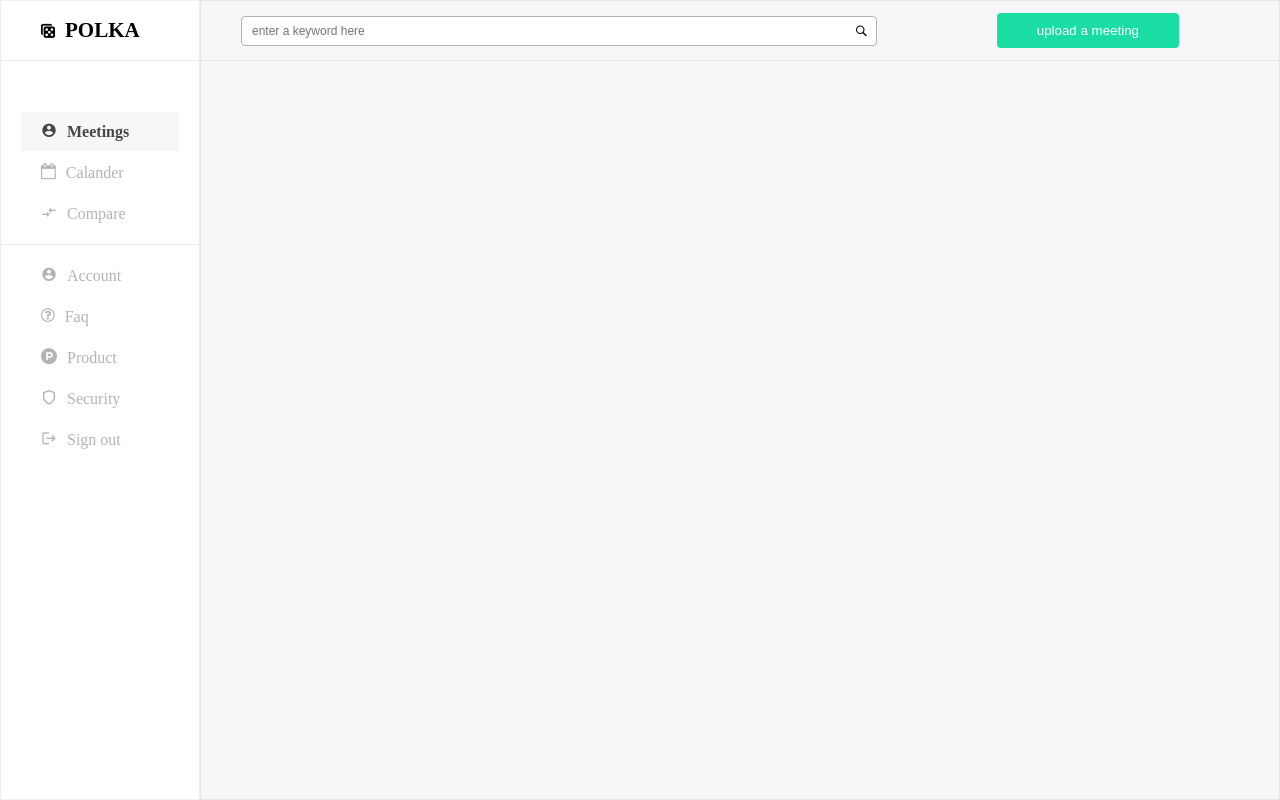
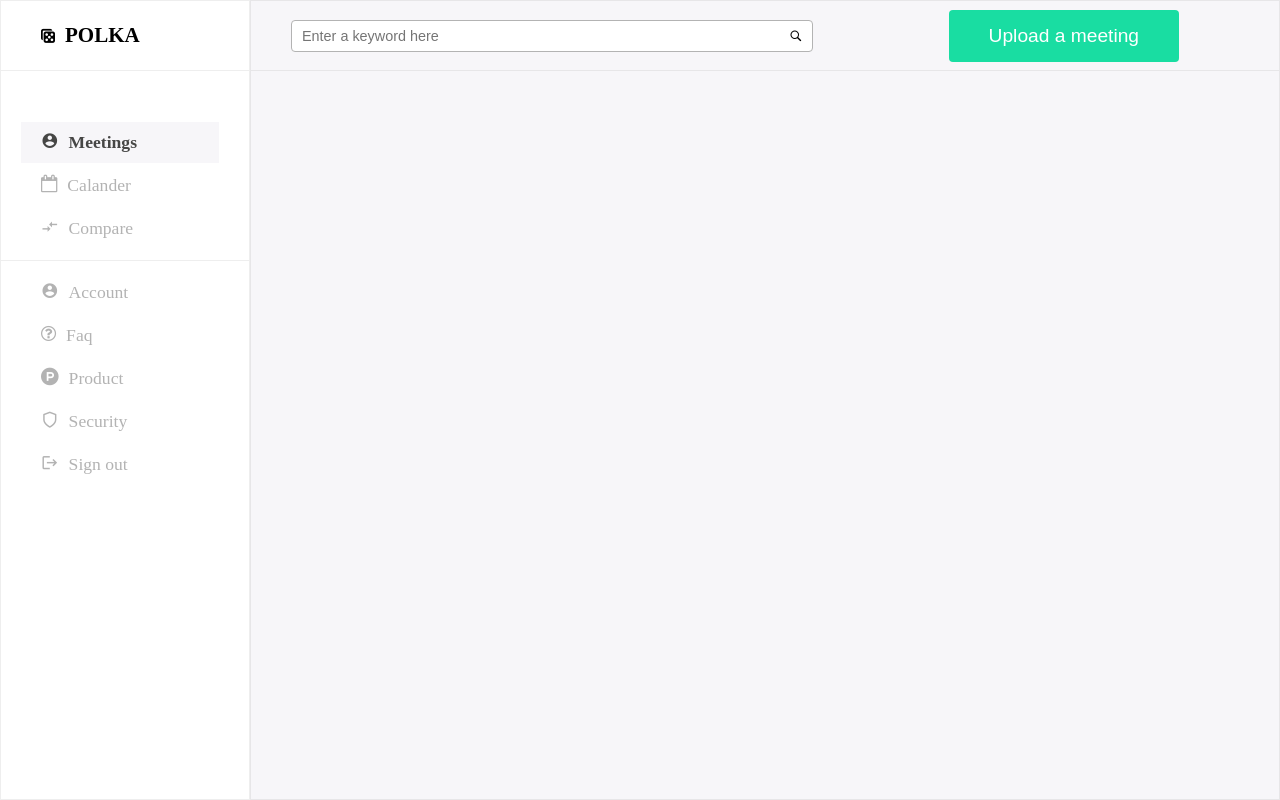
Before and after one commit to viral4603/UI-Task, a plain HTML site: page flex-task/index.html in a window 1280 px wide. Drawn offline with Linux system fonts and the light colour scheme; files whose address does not match are found by name.

Commit message:
dashboard

```diff
--- a/flex-task/assets/css/style.css
+++ b/flex-task/assets/css/style.css
@@ -6,17 +6,18 @@
 html,body{
     width: 100%;
     height: 100%;
+    font-size: 16px;
 }
 .wrapper{
     overflow: hidden;
 }
 .sidebar{
-    width: 200px;
+    flex-basis: 250px;
     border: 1px solid #0001;
 }
 .sidebar .logo{
     font-size: 14px;
-    height: 60px;
+    height: 70px;
     padding-left: 40px;
     border-bottom: 1px solid #0001;
 }
@@ -38,6 +39,7 @@ html,body{
 }
 .content a{
     display: inline-block;
+    font-size: 1.1rem;
     width: 80%;
     text-decoration: none;
     color: #b3b3b3;
@@ -59,27 +61,27 @@ html,body{
     background-color: #f7f6f9;
 }
 .main .main-header{
-    position: relative;
-    height: 60px;
+    height: 70px;
     padding: 0px 100px 0px 40px;
     align-items: center;
     border-bottom: 1px solid #0001 ;
 }
 .main .header-search{
     flex-grow: 1;
-    font-size: 12px;
+    font-size: 0.9rem;
     padding: 7px 10px;
     border: 1px solid #b3b3b3;
     border-radius: 4px;
 }
 .main .icon-search {
-    position: absolute;
-    right: 410px;
+    position: relative;
+    right: 25px;
 }
 .main .meeting-btn{
     color: white;
+    font-size: 1.2rem;
     margin-left: 120px;
-    padding: 10px 40px;
+    padding: 15px 40px;
     background-color: #19dda2;
     border: none;
     border-radius: 4px;
--- a/flex-task/index.html
+++ b/flex-task/index.html
@@ -58,8 +58,8 @@
         <div class="main">
             <header class="d-flex main-header">
                 <input class="header-search" type="search" name="search" id="search"
-                    placeholder="enter a keyword here"><span class="icon-search"></span>
-                <button class="meeting-btn"> upload a meeting</button>
+                    placeholder="Enter a keyword here"><span class="icon-search"></span>
+                <button class="meeting-btn"> Upload a meeting</button>
             </header>
         </div>
         <!-- end:main -->
```
